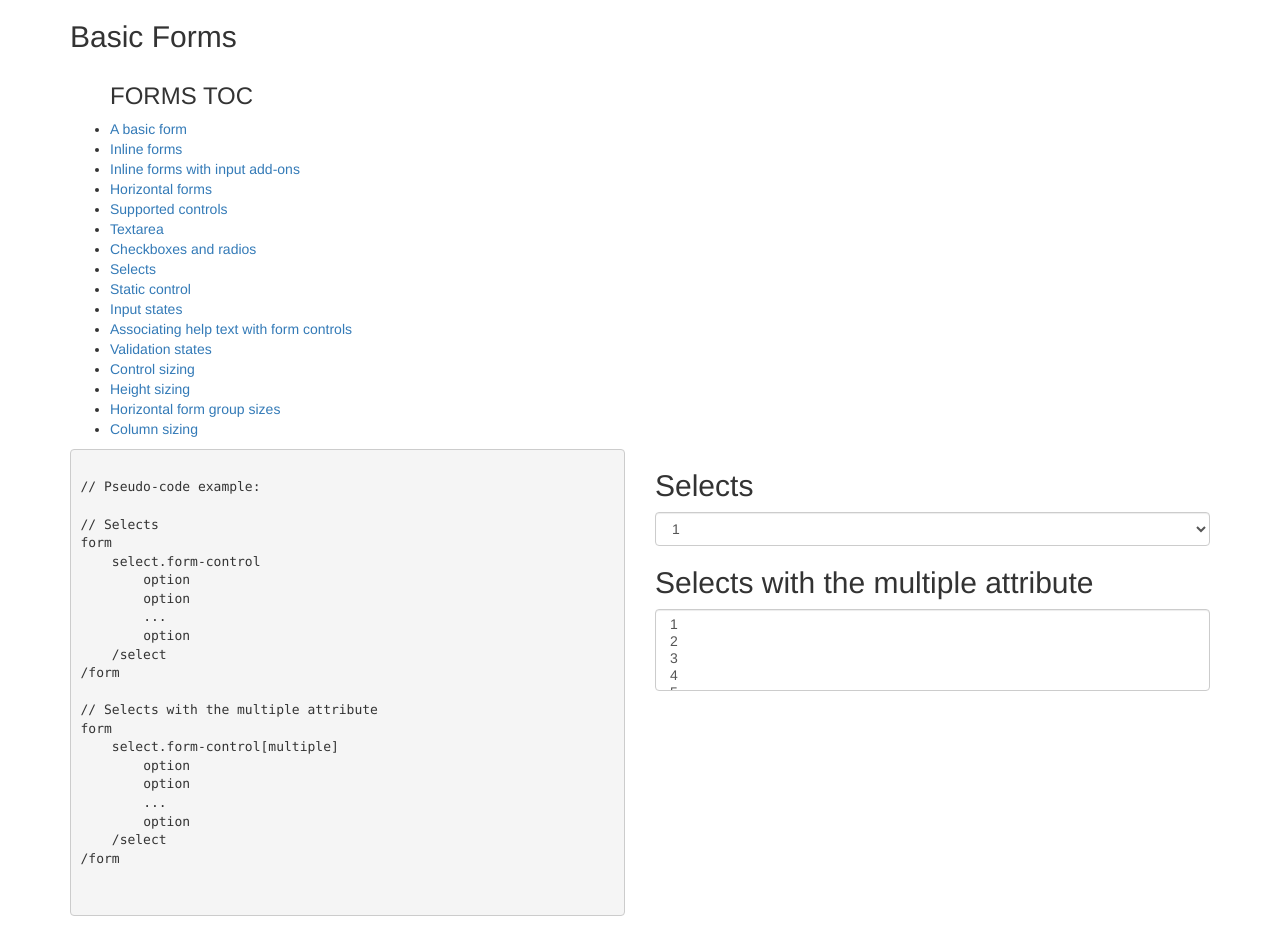
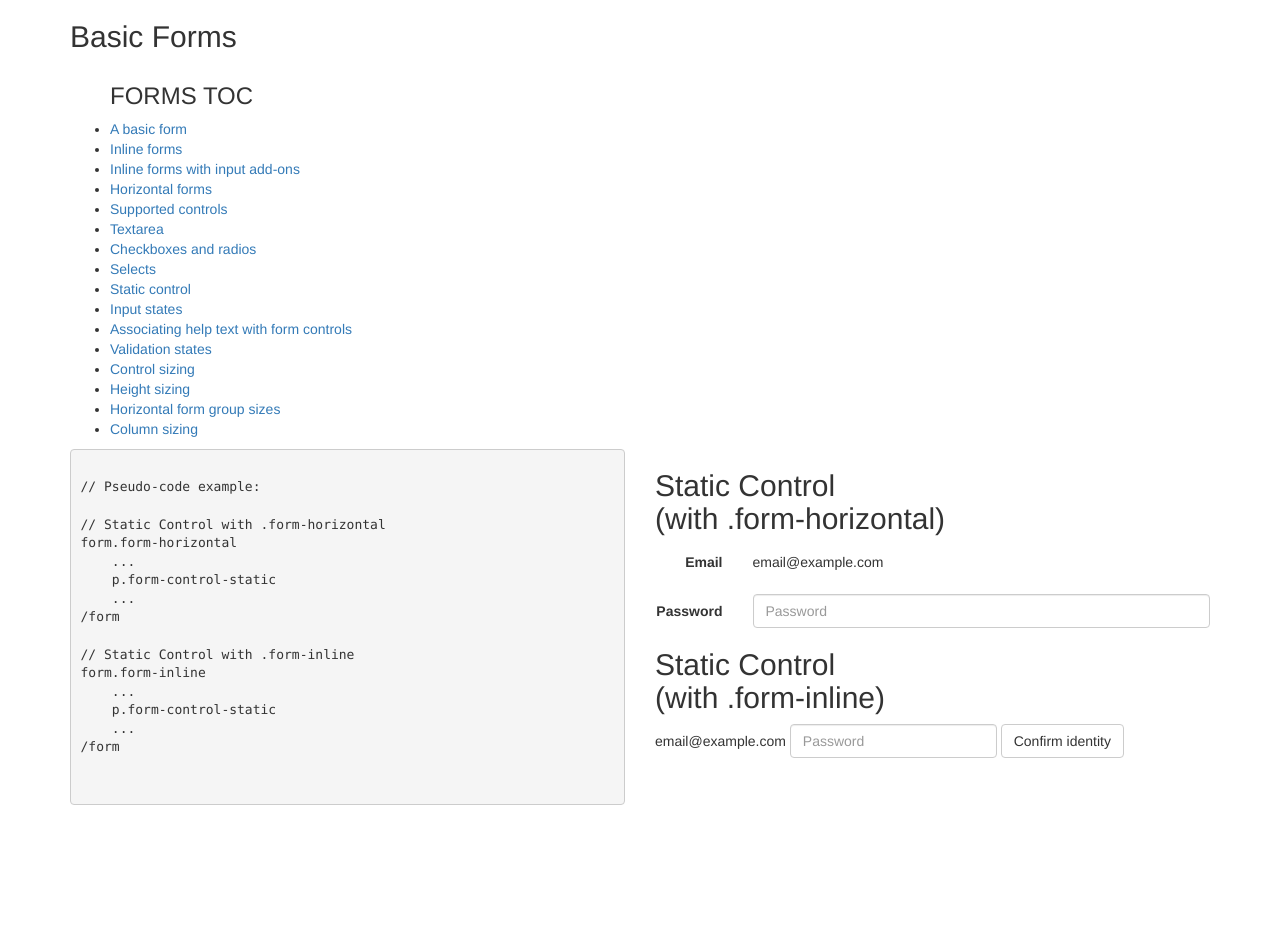
Before and after one commit to ImsirovicAjdin/bootstrapbase-getting-started, a Jekyll site: the page built from forms-static-control.html, in a window 1280 px wide. Built offline with Jekyll 4.4.1, drawn with Linux system fonts in a browser that asks for light colours; after the commit the page ends 900 px from its top, so only the background shows below that.

Commit message:
32, Working with static controls in forms

```diff
--- a/forms-static-control.html
+++ b/forms-static-control.html
@@ -10,47 +10,49 @@ layout: home
                 <code>
 // Pseudo-code example:
 
-// Selects
-form
-    select.form-control
-        option
-        option
-        ...
-        option
-    /select
+// Static Control with .form-horizontal
+form.form-horizontal
+    ...
+    p.form-control-static
+    ...
 /form
 
-// Selects with the multiple attribute
-form
-    select.form-control[multiple]
-        option
-        option
-        ...
-        option
-    /select
+// Static Control with .form-inline
+form.form-inline
+    ...
+    p.form-control-static
+    ...
 /form
                 </code>
             </pre>
 </div>
 <div class="col-xs-6">
-    <h2>Selects</h2>
-    <form class="">
-        <select class="form-control">
-          <option>1</option>
-          <option>2</option>
-          <option>3</option>
-          <option>4</option>
-          <option>5</option>
-        </select>
+    <h2>Static Control <br>(with .form-horizontal)</h2>
+    <form class="form-horizontal">
+      <div class="form-group">
+        <label class="col-sm-2 control-label">Email</label>
+        <div class="col-sm-10">
+          <p class="form-control-static">email@example.com</p>
+        </div>
+      </div>
+      <div class="form-group">
+        <label for="inputPassword" class="col-sm-2 control-label">Password</label>
+        <div class="col-sm-10">
+          <input type="password" class="form-control" id="inputPassword" placeholder="Password">
+        </div>
+      </div>
     </form>
-    <h2>Selects with the multiple attribute</h2>
-    <select multiple class="form-control">
-          <option>1</option>
-          <option>2</option>
-          <option>3</option>
-          <option>4</option>
-          <option>5</option>
-        </select>
+    <h2>Static Control <br>(with .form-inline)</h2>
+    <form class="form-inline">
+      <div class="form-group">
+        <label class="sr-only">Email</label>
+        <p class="form-control-static">email@example.com</p>
+      </div>
+      <div class="form-group">
+        <label for="inputPassword2" class="sr-only">Password</label>
+        <input type="password" class="form-control" id="inputPassword2" placeholder="Password">
+      </div>
+      <button type="submit" class="btn btn-default">Confirm identity</button>
     </form>
 
 </div>
```
Also changed, not shown: 1 other file.
